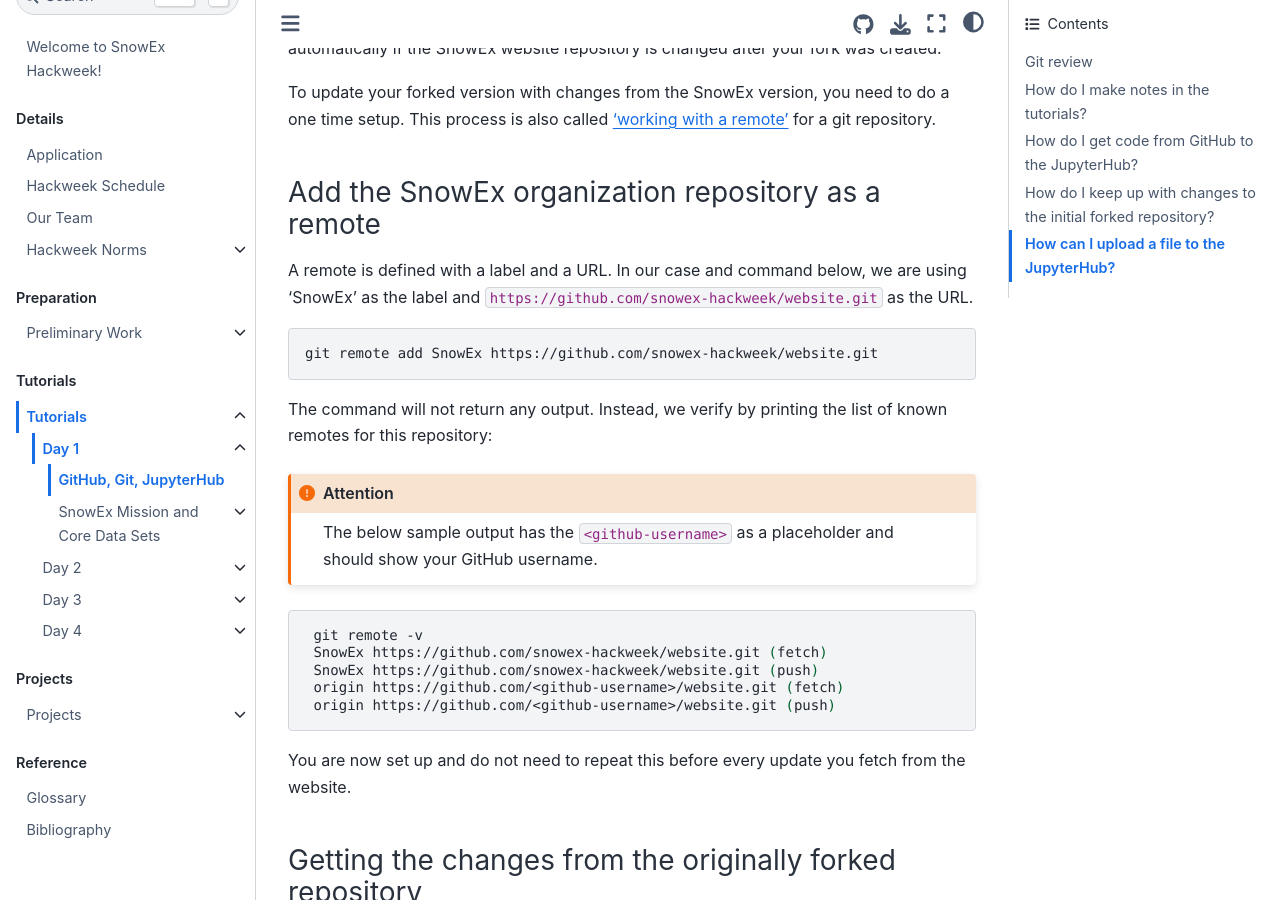
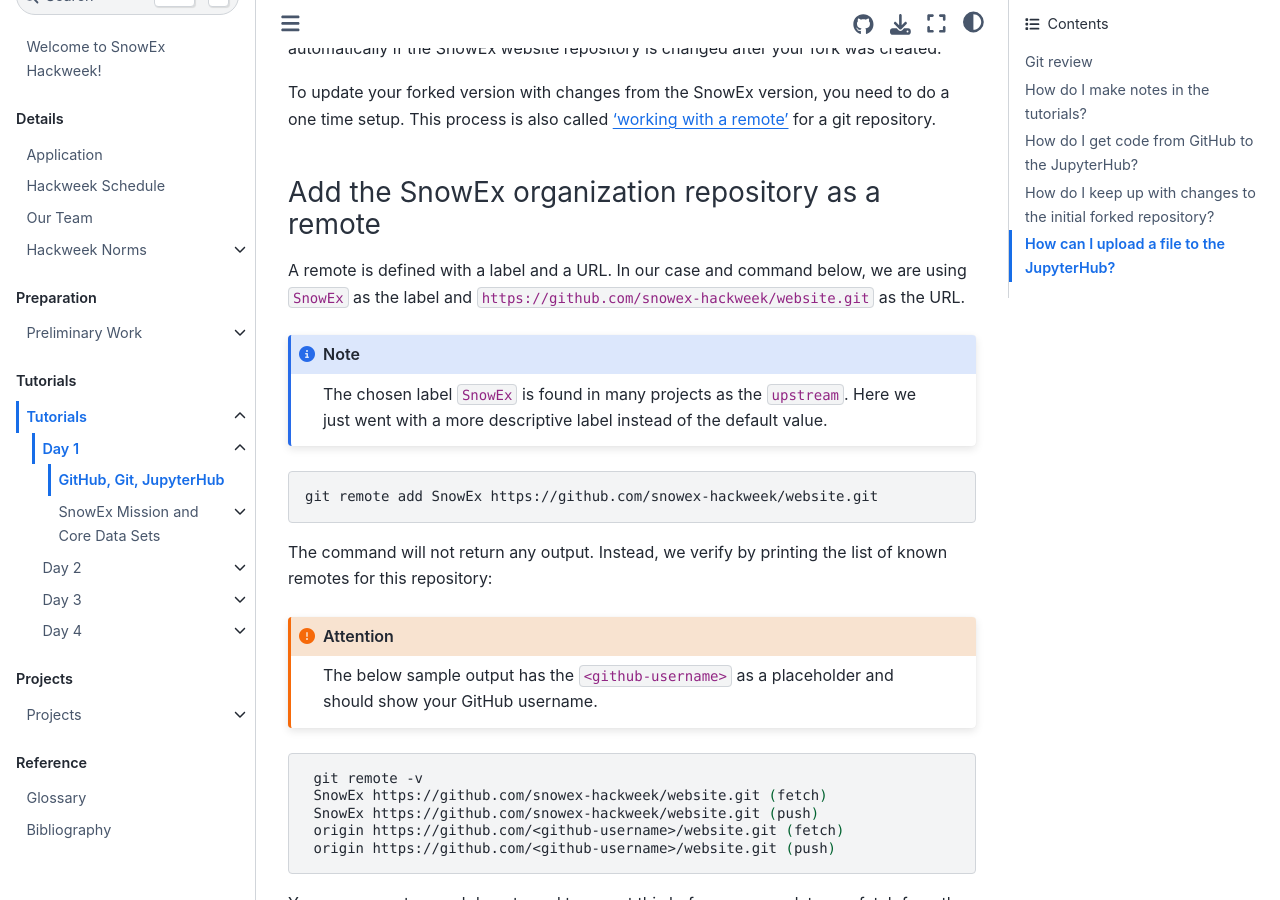
Before and after one commit to snowex-hackweek/website-2021, a Jupyter Book: the page built from book/tutorials/jupyter.md, in a window 1280 px wide and 900 px high, scrolled down 4219 px. Built offline with Jupyter Book 1.0.4 settings and Sphinx 7.4.7 and the Sphinx Book theme 1.1.4, drawn with Linux system fonts in a browser that asks for light colours; some of the changed text lies outside the part shown.

Commit message:
Tutorial - Git - Add note about 'upstream'

````diff
--- a/book/tutorials/jupyter.md
+++ b/book/tutorials/jupyter.md
@@ -41,7 +41,7 @@
 
 After you successfully set up the {ref}`git command<setting-up-git>`, you can
 copy code between the two using the [clone](https://docs.github.com/en/get-started/quickstart/github-glossary#clone)
-command with git. A `clone` creates a copy of the repository with the current
+command with `git`. A `clone` creates a copy of the repository with the current
 state of the repository including the complete history.
 
 ### Example: Clone the fork of the website with the tutorials
@@ -157,8 +157,13 @@
 ### Add the SnowEx organization repository as a remote
 
 A remote is defined with a label and a URL. In our case and command below,
-we are using 'SnowEx' as the label and `https://github.com/snowex-hackweek/website.git`
+we are using `SnowEx` as the label and `https://github.com/snowex-hackweek/website.git`
 as the URL.
+
+```{Note}
+The chosen label `SnowEx` is found in many projects as the `upstream`. Here we
+just went with a more descriptive label instead of the default value.
+```
 
 ```shell
 git remote add SnowEx https://github.com/snowex-hackweek/website.git
````
